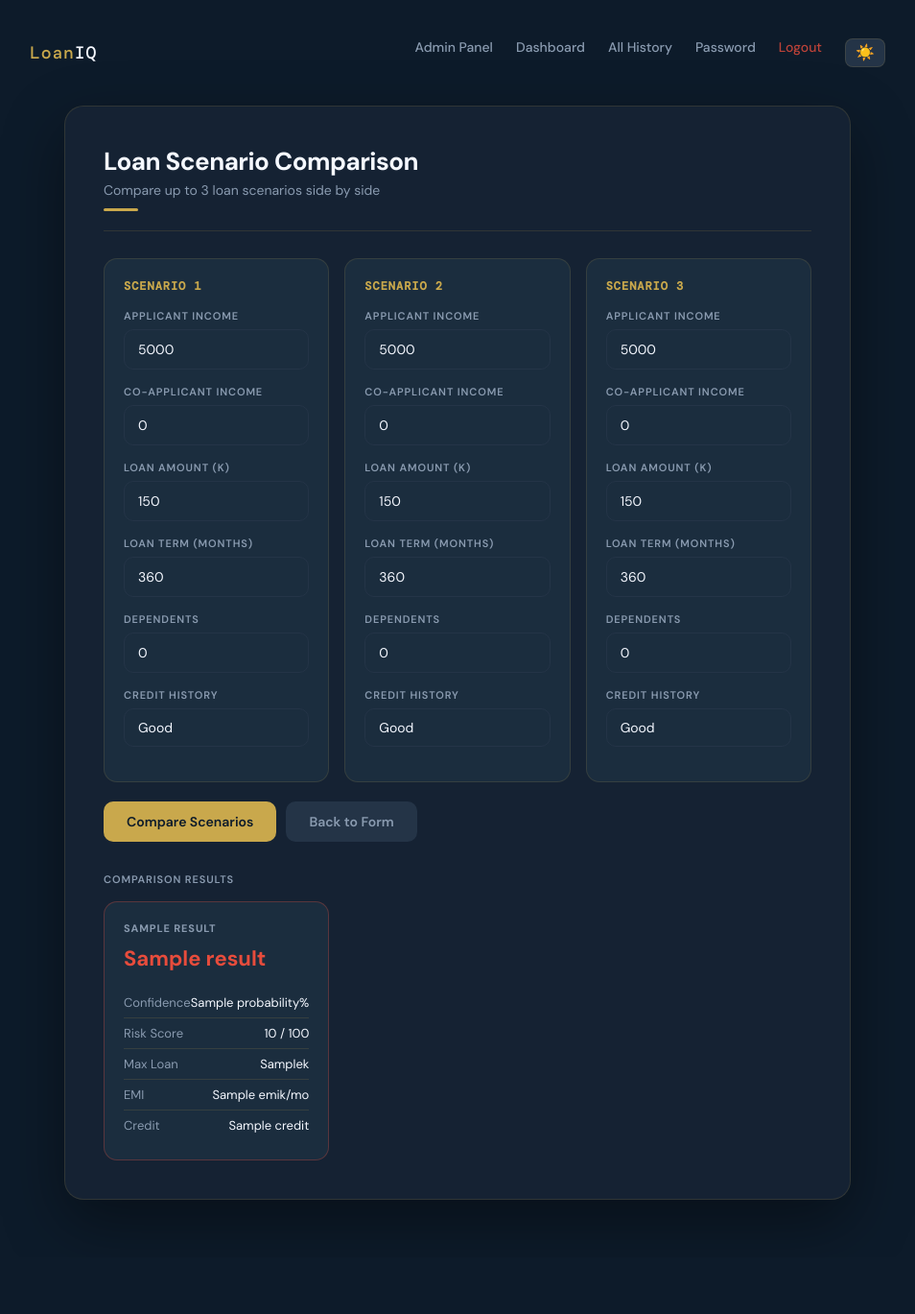
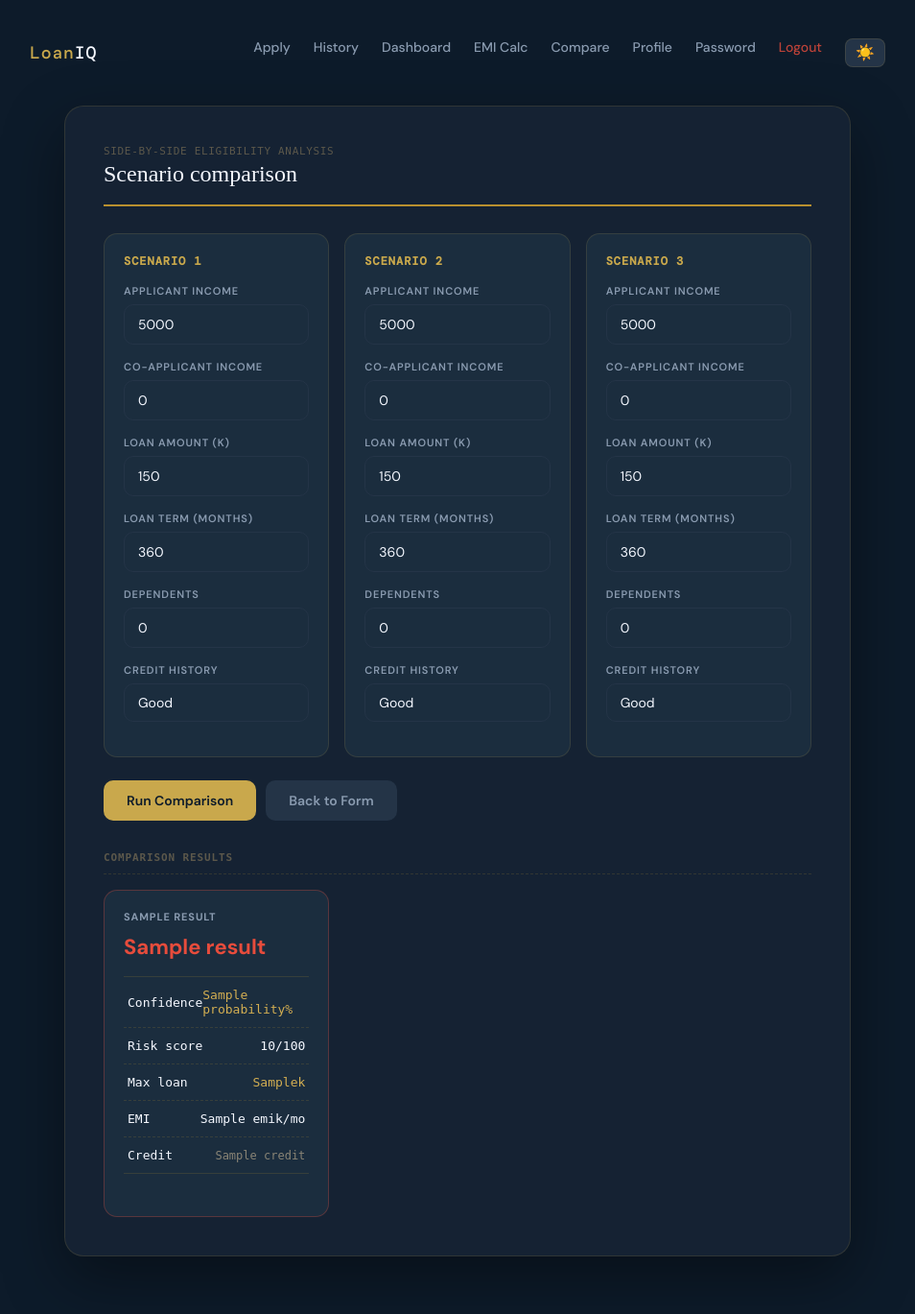
Before and after one commit to hassan-ali786/loan-approval-system, a Flask app: template templates/compare.html in a window 1280 px wide. Shown: the whole page at 96% size, without its empty margins (163-1117 px from the left). Before the commit the page ends 1255 px from the top, so only its background shows below. Run offline with Flask 3, Linux system fonts and the light colour scheme; a user stored in the database is signed in; tables that the repository leaves empty hold one stand-in row (values such as "Sample post"); the template is opened without the code that fills it: most values are stand-ins (such as "Sample title", 1, 10 or a date in 2020); data that the repository does not hold is empty; parts of the project's set-up code (start-up, migrations or seed data) failed here and were passed over.

Commit message:
style: redesign compare page with ledger result rows

```diff
--- a/templates/compare.html
+++ b/templates/compare.html
@@ -11,17 +11,12 @@
 <nav class="navbar">
     <div class="nav-logo">Loan<span>IQ</span></div>
     <div class="nav-links">
-        {% if current_user.is_admin %}
-        <a href="/admin">Admin Panel</a>
-        <a href="/dashboard">Dashboard</a>
-        <a href="/history">All History</a>
-        {% else %}
         <a href="/">Apply</a>
         <a href="/history">History</a>
         <a href="/dashboard">Dashboard</a>
         <a href="/calculator">EMI Calc</a>
         <a href="/compare">Compare</a>
-        {% endif %}
+        <a href="/profile">Profile</a>
         <a href="/change-password">Password</a>
         <a href="/logout">Logout</a>
         <button class="theme-btn" id="themeToggle">☀️</button>
@@ -30,10 +25,9 @@
 
 <div class="container-wide">
     <div class="card">
-        <div class="card-header">
-            <h1>Loan Scenario Comparison</h1>
-            <p>Compare up to 3 loan scenarios side by side</p>
-            <div class="gold-line"></div>
+        <div class="case-header">
+            <div class="case-ref">Side-by-side eligibility analysis</div>
+            <div class="case-title">Scenario comparison</div>
         </div>
 
         <form method="POST">
@@ -72,14 +66,16 @@
                 {% endfor %}
             </div>
 
-            <div class="btn-row" style="margin-top:20px;">
-                <button type="submit" class="btn btn-primary">Compare Scenarios</button>
+            <div class="btn-row" style="margin-top:24px;">
+                <button type="submit" class="btn btn-primary">Run Comparison</button>
                 <a href="/" class="btn btn-ghost">Back to Form</a>
             </div>
         </form>
 
         {% if results %}
-        <div class="section-label" style="margin-top:32px;">Comparison Results</div>
+        <div class="ledger-section-head" style="margin-top:32px;">
+            <span>Comparison results</span>
+        </div>
         <div class="compare-grid">
             {% for s in results %}
             <div class="compare-result-col {% if s.result == 'Approved' %}compare-approved{% else %}compare-rejected{% endif %}">
@@ -87,16 +83,17 @@
                 <div class="compare-result-decision {% if s.result == 'Approved' %}approved{% else %}rejected{% endif %}">
                     {{ s.result }}
                 </div>
-                <div class="compare-result-row"><span>Confidence</span><span>{{ s.probability }}%</span></div>
-                <div class="compare-result-row"><span>Risk Score</span><span>{{ s.risk_score }} / 100</span></div>
-                <div class="compare-result-row"><span>Max Loan</span><span>{{ s.max_loan }}k</span></div>
-                <div class="compare-result-row"><span>EMI</span><span>{{ s.emi }}k/mo</span></div>
-                <div class="compare-result-row"><span>Credit</span><span>{{ s.credit }}</span></div>
+                <div class="ledger" style="margin-top:12px;">
+                    <div class="ledger-row"><span class="ledger-item">Confidence</span><span class="mono-cell" style="font-size:13px; color:var(--brass-light);">{{ s.probability }}%</span></div>
+                    <div class="ledger-row"><span class="ledger-item">Risk score</span><span class="mono-cell" style="font-size:13px;">{{ s.risk_score }}/100</span></div>
+                    <div class="ledger-row"><span class="ledger-item">Max loan</span><span class="mono-cell" style="font-size:13px; color:var(--brass-light);">{{ s.max_loan }}k</span></div>
+                    <div class="ledger-row"><span class="ledger-item">EMI</span><span class="mono-cell" style="font-size:13px;">{{ s.emi }}k/mo</span></div>
+                    <div class="ledger-row" style="border:none;"><span class="ledger-item">Credit</span><span class="mono-cell muted-cell" style="font-size:12px;">{{ s.credit }}</span></div>
+                </div>
             </div>
             {% endfor %}
         </div>
         {% endif %}
-
     </div>
 </div>
 
```
